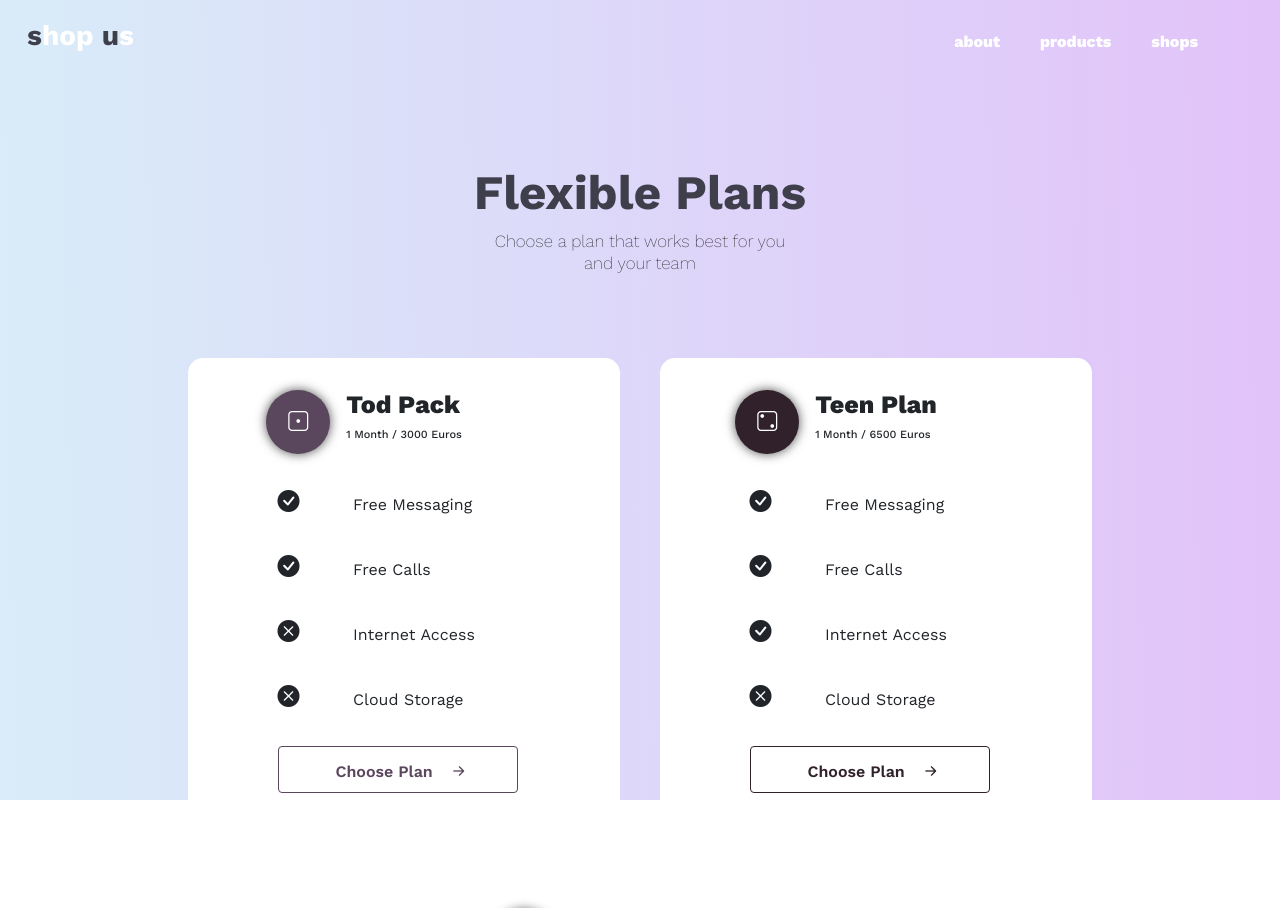
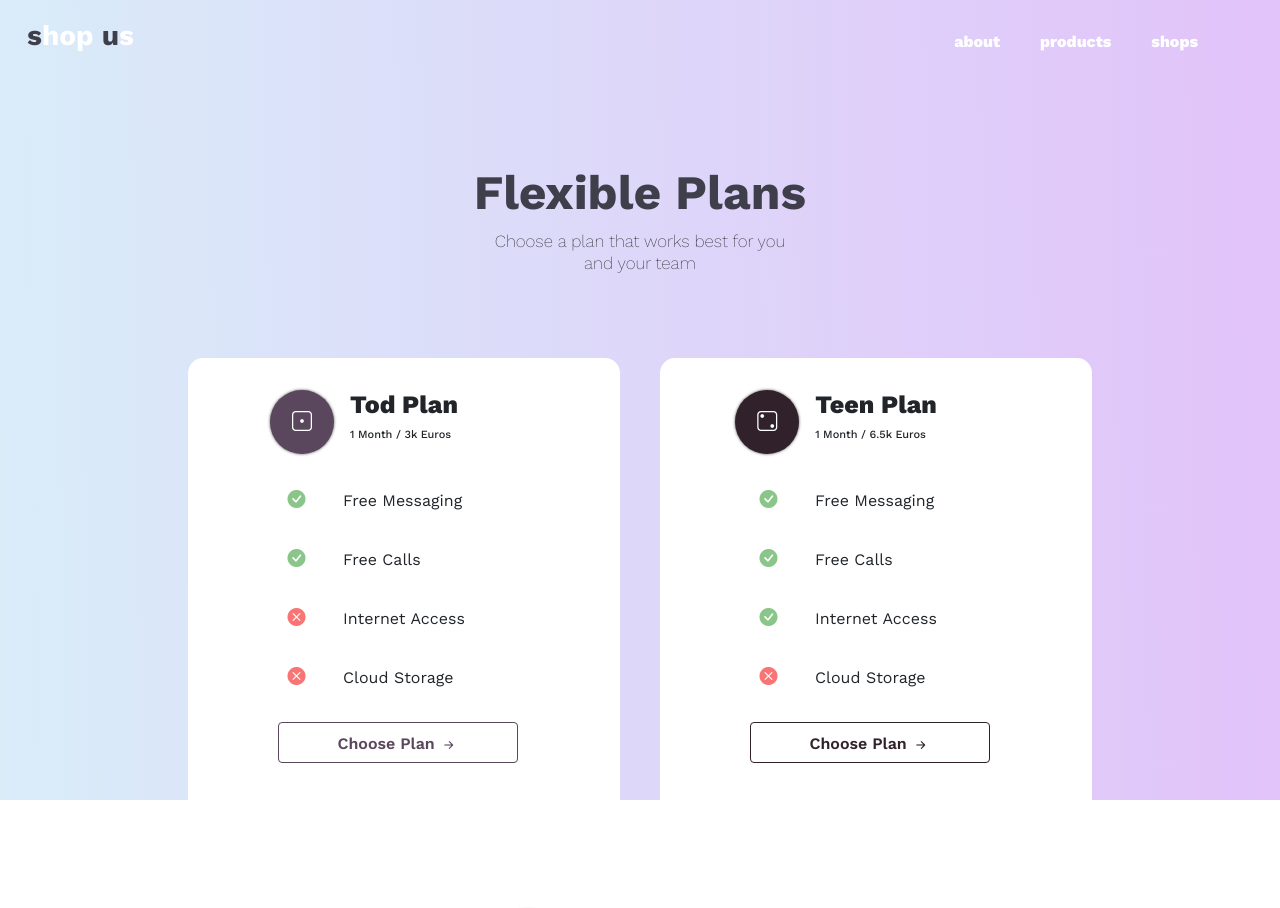
Before and after one commit to Excellence-daniel/Designs, a React (Create React App) app: page / in a window 1280 px wide. Shown: the top 908 px of the page. Built offline with nearby package versions, Linux system fonts and the light colour scheme.

Commit message:
changing colors

```diff
--- a/src/pages/pricing-pages/index.js
+++ b/src/pages/pricing-pages/index.js
@@ -38,8 +38,8 @@ export const Pricing = () => {
                 <i class="bi bi-dice-1"></i>
               </p>
               <p>
-                <h3>Tod Pack</h3>
-                <h5>1 Month / 3000 Euros</h5>
+                <h3>Tod Plan</h3>
+                <h5>1 Month / 3k Euros</h5>
               </p>
             </div>
             <div className="body">
@@ -73,7 +73,7 @@ export const Pricing = () => {
               </p>
               <p>
                 <h3>Teen Plan</h3>
-                <h5>1 Month / 6500 Euros</h5>
+                <h5>1 Month / 6.5k Euros</h5>
               </p>
             </div>
             <div className="body">
@@ -106,8 +106,8 @@ export const Pricing = () => {
                 <i class="bi bi-dice-3"></i>
               </p>
               <p>
-                <h3>Adult Pack</h3>
-                <h5>1 Month / 3000 Euros</h5>
+                <h3>Adult Plan</h3>
+                <h5>1 Month / 10k Euros</h5>
               </p>
             </div>
             <div className="body">
--- a/src/pages/pricing-pages/style.scss
+++ b/src/pages/pricing-pages/style.scss
@@ -98,6 +98,23 @@
         height: 32rem;
         margin-top: -0.8rem;
         transition: all 1.5s;
+
+        .btn {
+          background: white;
+          border: none !important;
+
+          &.btn-adult {
+            -webkit-text-fill-color: #434371 !important;
+          }
+
+          &.btn-teen {
+            -webkit-text-fill-color: #31212b !important;
+          }
+
+          &.btn-starter {
+            -webkit-text-fill-color: #5a465d !important;
+          }
+        }
       }
 
       .starter {
@@ -128,7 +145,7 @@
           margin-left: -5rem;
           height: 4rem;
           width: 4rem;
-          box-shadow: 0px 0px 11px 0px #505050;
+          box-shadow: 0px 0px 3px 0px #505050;
         }
 
         h3 {
@@ -151,11 +168,20 @@
         p {
           margin-bottom: 2rem;
           i {
-            font-size: 22px;
+            font-size: 18px;
+            margin-left: 10px;
+
+            &.bi-check-circle-fill {
+              color: #63b162bf;
+            }
+
+            &.bi-x-circle-fill {
+              color: #f621219e;
+            }
           }
 
           span {
-            margin-left: 3rem;
+            margin-left: 2rem;
           }
 
           button {
@@ -165,7 +191,7 @@
             i {
               position: relative;
               top: 3px;
-              left: 10px;
+              margin-left: 0;
             }
 
             &.btn-adult {
```
